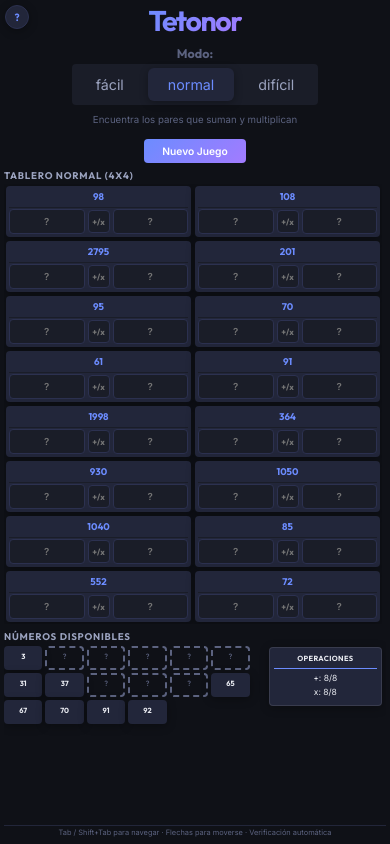
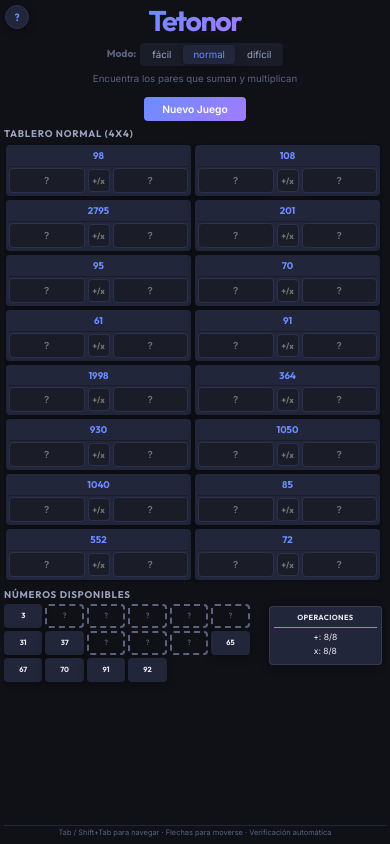
Before and after one commit to LotusZaheer/Tetonor, a React (Vite) app: page / in a window 390 px wide. Built offline with nearby package versions, Linux system fonts and the light colour scheme.

Commit message:
feat: Add initial global and component styling for the game application, including design tokens and layout.

```diff
--- a/src/index.css
+++ b/src/index.css
@@ -102,8 +102,9 @@ body {
 
 .difficulty-container {
   display: flex;
+  flex-direction: column;
   align-items: center;
-  gap: var(--gap-md);
+  gap: var(--gap-xs);
   margin: var(--gap-xs) 0;
 }
 
@@ -855,13 +856,27 @@ body {
   }
 
   .difficulty-container {
-    flex-direction: column;
-    gap: var(--gap-xs);
-    margin: var(--gap-sm) 0;
+    flex-direction: row;
+    justify-content: center;
+    align-items: center;
+    gap: var(--gap-sm);
+    margin: 2px 0;
   }
 
   .mode-label {
-    font-size: 1.1rem;
+    font-size: 0.9rem;
+    color: var(--text-muted);
+  }
+
+  .difficulty-selector {
+    padding: 2px;
+    gap: 2px;
+  }
+
+  .btn-mode {
+    font-size: 0.85rem;
+    padding: 4px 10px;
+    border-radius: 4px;
   }
 
   .game-title {
```
